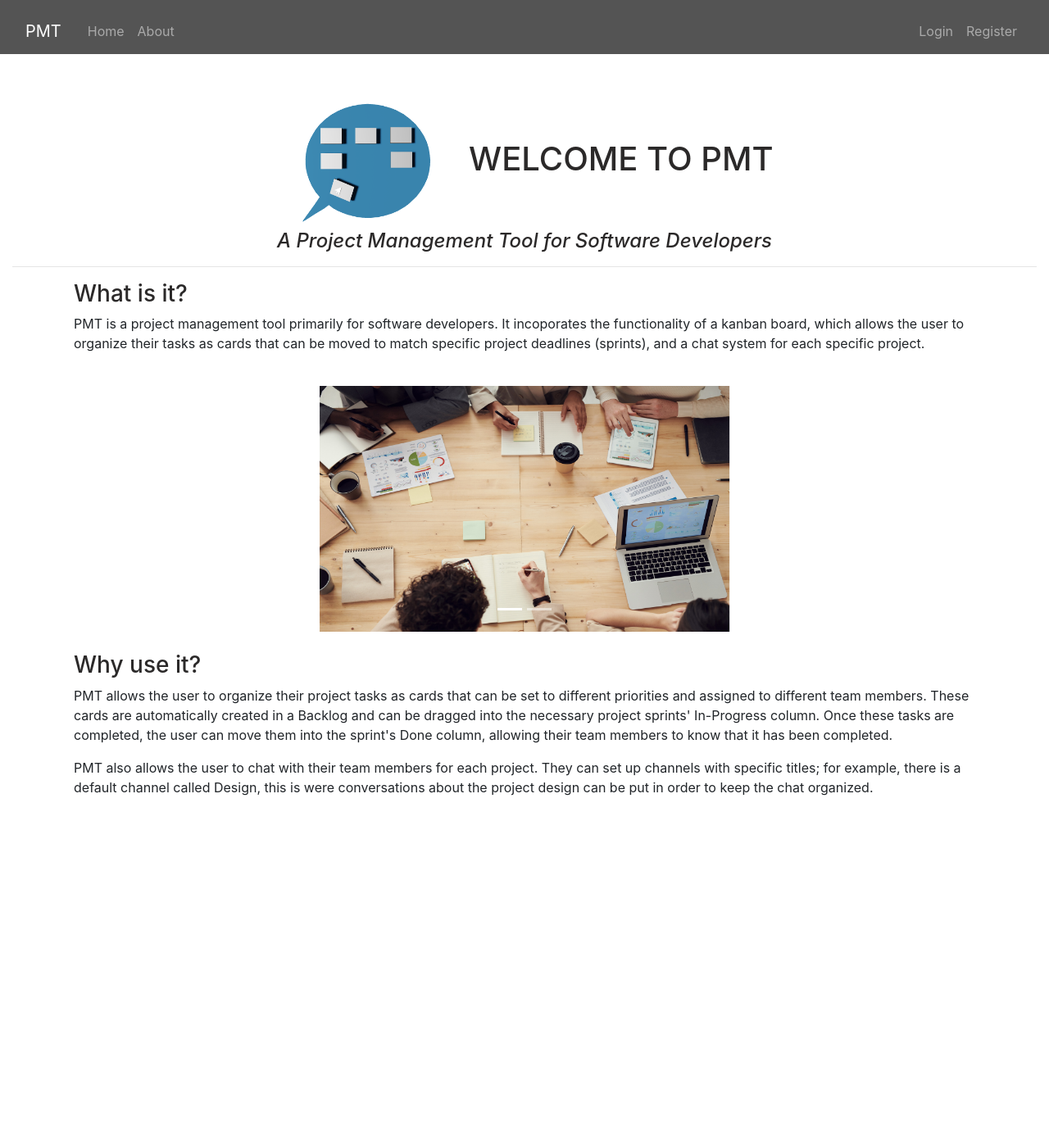
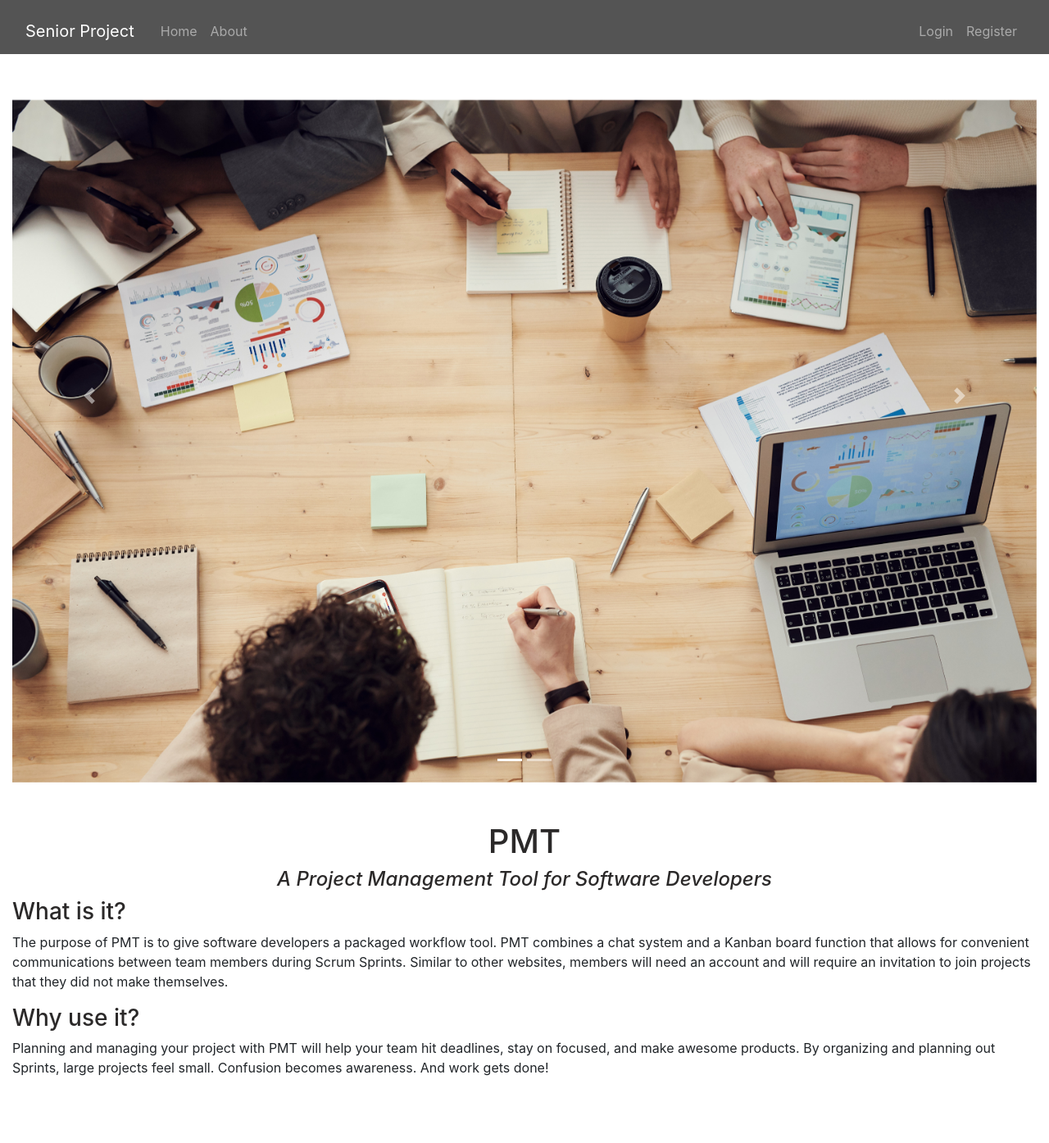
Before and after one commit to crossa95/scrumptious, a Flask app: page / in a window 1280 px wide. Shown: the whole page at 82% size. Before the commit the page ends 971 px from the top, so only its background shows below. Run offline with Flask 2, Linux system fonts and the light colour scheme; some libraries are stand-ins or nearby versions.

Commit message:
Revert "Some Cosmetic Changes"
This reverts commit 4606d2c79d66e3cb6252e2925200dd90dd336094.

```diff
--- a/PagesInFlask/app/routes.py
+++ b/PagesInFlask/app/routes.py
@@ -32,7 +32,7 @@ def about():
 def register():
     # Check if a valid user is logged in, if one is alreayd logged in, registration form shouldn't be able to be accessed
     if current_user.is_authenticated:
-        return redirect(url_for('account'))
+        return redirect(url_for('home'))
     form = RegistrationForm()
 
     # After it goes into register html and the user has put in their info, this code happens if everything is ok
@@ -56,7 +56,7 @@ def register():
 def login():
     # If logged in, should redirect to home instead
     if current_user.is_authenticated:
-        return redirect(url_for('account'))
+        return redirect(url_for('home'))
 
     #if not logged in, sees the login form
     form = LoginForm()
@@ -71,7 +71,7 @@ def login():
             # this is if someone accesses a page that they need to be logged in to access
             # it will redirect them to what they were initially wanting to go to after they log in
             next_page = request.args.get('next')
-            return redirect(next_page) if next_page else redirect(url_for('account'))
+            return redirect(next_page) if next_page else redirect(url_for('home'))
         else:
             flash('Login Unsuccessful. Please verify that email and password are spelled correctly.', 'danger')
     return render_template('login.html', title='Login', form=form)
--- a/PagesInFlask/app/templates/home.html
+++ b/PagesInFlask/app/templates/home.html
@@ -14,41 +14,32 @@
     <style>
     /* Make the image fully responsive */
     .carousel-inner img {
-        width: 500px;
-        height: 300px;
+        width: 100%;
+        height: 100%;
+        padding-top:7rem
     }
     </style>
   </head>
   <body>
-    <div style="padding-top: 7em;">
-      <h1 align = "center">
-        <img src="{{url_for('static', filename='layout_pics/Logo1.2.2.png')}}" width="225" height="150">
-        WELCOME TO PMT
-        <h4 align = "center"> <i>A Project Management Tool for Software Developers</i></h3>
-      </h1>
-      <hr>
-      <h3 style="margin-left:75px;">What is it?</h3>
-      <p style="margin-left:75px; margin-right:75px;">
-        PMT is a project management tool primarily for software developers. It incoporates the functionality
-        of a kanban board, which allows the user to organize their tasks as cards that can be moved to match specific
-        project deadlines (sprints), and a chat system for each specific project.
-      </p>
-      <br>
-      <div id="demo" class="carousel slide" data-ride="carousel" style="text-align: center;">
+
+  <div id="demo" class="carousel slide" data-ride="carousel" >
     <!-- Indicators -->
     <ul class="carousel-indicators">
       <li data-target="#demo" data-slide-to="0" class="active"></li>
       <li data-target="#demo" data-slide-to="1"></li>
+
     </ul>
+
     <!-- The slideshow -->
     <div class="carousel-inner">
       <div class="carousel-item active">
-            <img class="center-block" src="{{url_for('static', filename='home_pics/meeting1.jpg')}}" alt="Meeting 1" width="1100" height="900" >
+        <img class="center-block" src="{{url_for('static', filename='home_pics/meeting1.jpg')}}" alt="Meeting 1" width="1100" height="500" >
       </div>
       <div class="carousel-item">
-            <img class="center-block"  src="{{url_for('static', filename='home_pics/meeting2.jpg')}}" alt="Meeting 2" width="1100" height="900">
+        <img class="center-block"  src="{{url_for('static', filename='home_pics/meeting2.jpg')}}" alt="Meeting 2" width="1100" height="500">
       </div>
     </div>
+
     <!-- Left and right controls -->
     <a class="carousel-control-prev" href="#demo" data-slide="prev">
       <span class="carousel-control-prev-icon"></span>
@@ -57,19 +48,17 @@
       <span class="carousel-control-next-icon"></span>
     </a>
   </div>
-      <br>
-      <h3 style="margin-left:75px;">Why use it?</h3>
-      <p style="margin-left:75px; margin-right:75px;">
-        PMT allows the user to organize their project tasks as cards that can be set to different priorities
-        and assigned to different team members. These cards are automatically created in a Backlog and can be dragged into
-        the necessary project sprints' In-Progress column. Once these tasks are completed, the user can move them into the sprint's
-        Done column, allowing their team members to know that it has been completed.
+
+  <br></br>
+  <h1 align = "center"> PMT </h1>
+  <h4 align = "center"> <i>A Project Management Tool for Software Developers</i></h3>
+
+  <h3>What is it?</h3>
+  <p>The purpose of PMT is to give software developers a packaged workflow tool. PMT combines a chat system and a Kanban board function that allows for convenient communications between team members during Scrum Sprints. Similar to other websites, members will need an account and will require an invitation to join projects that they did not make themselves.
+
   </p>
-      <p style="margin-left:75px; margin-right:75px;">
-        PMT also allows the user to chat with their team members for each project. They can set up channels with specific titles; for example,
-        there is a default channel called Design, this is were conversations about the project design can be put in order to keep the chat
-        organized.
-      </p>
-    </div>
+  <h3 >Why use it?</h3>
+  <p style="margin-bottom: 10vh;">Planning and managing your project with PMT will help your team hit deadlines, stay on focused, and make awesome products. By organizing and planning out Sprints, large projects feel small. Confusion becomes awareness. And work gets done!</p>
+
   </body>
 {% endblock content %}
--- a/PagesInFlask/app/templates/layout.html
+++ b/PagesInFlask/app/templates/layout.html
@@ -18,13 +18,7 @@
     <header class="site-header">
         <nav class="navbar navbar-expand-md navbar-dark bg-steel fixed-top">
           <div class="container">
-        {% if current_user.is_authenticated %}
-          <a class="navbar-brand mr-4" style="color: white;">
-            <img src="{{url_for('static', filename='layout_pics/Logo1.2.2.png')}}" width="75" height="50">
-          </a>
-        {% else %}
-          <a class="navbar-brand mr-4" style="color: white;">PMT</a>
-        {% endif %}
+            <a class="navbar-brand mr-4" href="/">Senior Project</a>
             <button class="navbar-toggler" type="button" data-toggle="collapse" data-target="#navbarToggle" aria-controls="navbarToggle" aria-expanded="false" aria-label="Toggle navigation">
               <span class="navbar-toggler-icon"></span>
             </button>
@@ -36,6 +30,7 @@
                   <a class="nav-item nav-link" href="{{ url_for('home') }}">Home</a>
                   <a class="nav-item nav-link" href="{{ url_for('about') }}">About</a>
                 {% endif %}
+
               </div>
               <!-- Navbar Right Side -->
               <div class="navbar-nav">
@@ -46,6 +41,7 @@
                   <a class="nav-item nav-link" href="{{ url_for('login') }}">Login</a>
                   <a class="nav-item nav-link" href="{{ url_for('register') }}">Register</a>
                 {% endif %}
+              </div>
             </div>
           </div>
         </nav>
@@ -64,9 +60,17 @@
         {% endwith %}
         {% block content %}{% endblock %}
         </div>
+        <!--<div class="col-md-4">
+        <div class="content-section">
+            <h3>Our Sidebar</h3>
+            <p class='text-muted'>You can put any information here you'd like.
+            <ul class="list-group">
+            </ul>
+            </p>
+        </div>
+        </div>-->
     </div>
     </main>
-
     <!-- Optional JavaScript -->
     <!-- jQuery first, then Popper.js, then Bootstrap JS -->
     <script src="https://code.jquery.com/jquery-3.3.1.slim.min.js" integrity="sha384-q8i/X+965DzO0rT7abK41JStQIAqVgRVzpbzo5smXKp4YfRvH+8abtTE1Pi6jizo" crossorigin="anonymous"></script>
```
Also changed, not shown: PagesInFlask/app/templates/myprojects.html (+3 -5 lines), PagesInFlask/app/templates/project.html (+18 -2 lines), PagesInFlask/app/models.py (line endings or trailing spaces), PagesInFlask/app/site.db, PagesInFlask/app/static/layout_pics/Logo1.2.2.png (deleted), PagesInFlask/app/static/main.css (indentation only), PagesInFlask/app/static/project_pics/5eee93adda9f6a3e.JPG (deleted). Lines whose indentation alone changed are shown as unchanged.
